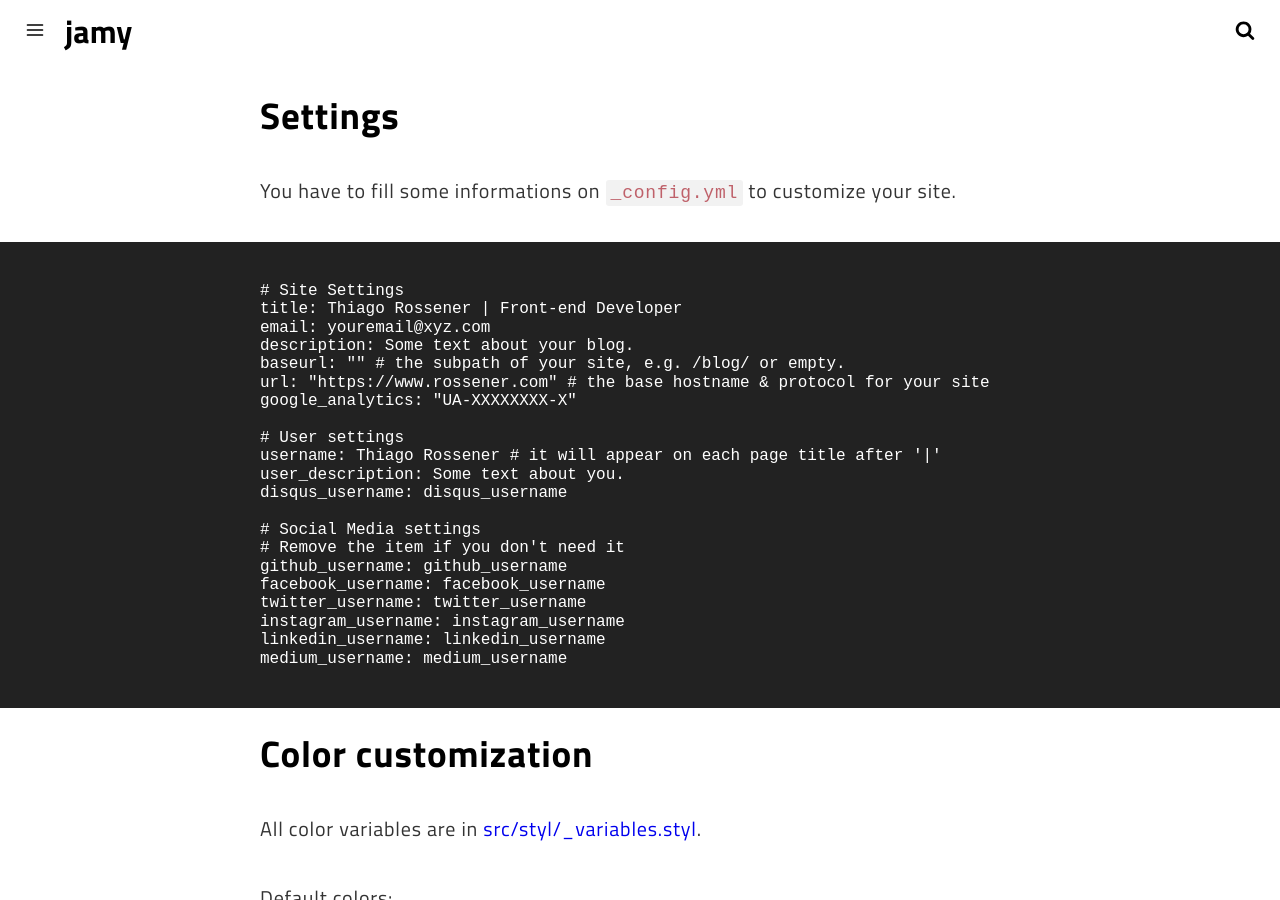
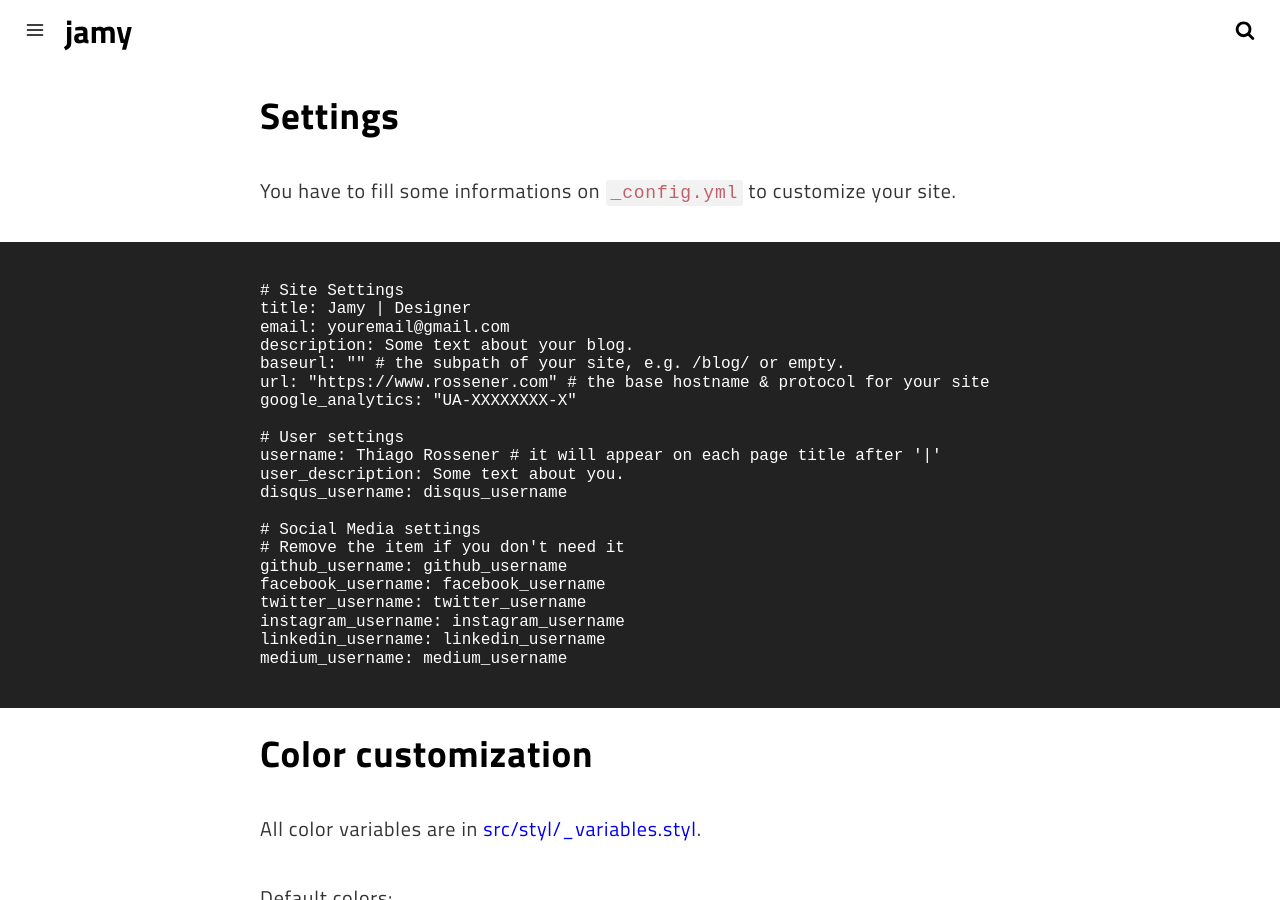
Before and after one commit to crazyjamy/crazyjamy.github.io, a Jekyll site: the page built from Tips.md, in a window 1280 px wide and 900 px high. Built offline with Jekyll 4.4.1, drawn with Linux system fonts in a browser that asks for light colours; our own code applies the rules of GitHub Pages for plain Markdown files.

Commit message:
Update Tips.md

````diff
--- a/Tips.md
+++ b/Tips.md
@@ -4,8 +4,8 @@ You have to fill some informations on `_config.yml` to customize your site.
 
 ```
 # Site Settings
-title: Thiago Rossener | Front-end Developer
-email: youremail@xyz.com
+title: Jamy | Designer
+email: youremail@gmail.com
 description: Some text about your blog.
 baseurl: "" # the subpath of your site, e.g. /blog/ or empty.
 url: "https://www.rossener.com" # the base hostname & protocol for your site
````
